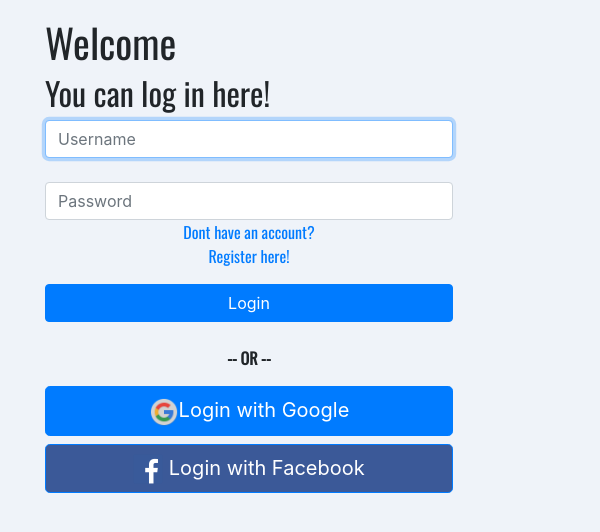
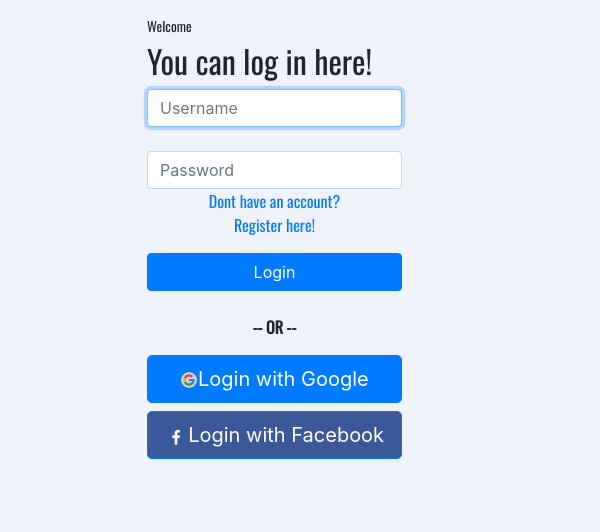
Before and after one commit to jrodowick/SeniorProject, a Django app: page /login/ in a window 600 px wide. Shown: the part 56-588 px from the top of the page. Run offline with Django 3.2, Linux system fonts and the light colour scheme; some libraries are stand-ins or nearby versions.

Commit message:
Fixes form sizing, login redirect, font-size on mobile

```diff
--- a/SeniorProj/settings.py
+++ b/SeniorProj/settings.py
@@ -144,6 +144,7 @@ USE_TZ = True
 
 STATIC_URL = '/static/'
 
+LOGIN_URL = '/login/'
 LOGIN_REDIRECT_URL = '/'
 LOGOUT_REDIRECT_URL = '/'
 
--- a/gagp/static/css/style.css
+++ b/gagp/static/css/style.css
@@ -190,3 +190,36 @@ hr.style1 {
     margin-right: auto;
     width: 75%;
 }
+
+
+@media screen and (min-width: 600px) {
+  .reg-form {
+    margin-left: 20%;
+    width: 50%;
+    margin-top: 0;
+  }
+}
+
+@media screen and (max-width: 600px) {
+  .post p {
+    font-size: 60%;
+  }
+  .attendees ul {
+    font-size:70%;
+  }
+  .card .card-title {
+    font-size:75%;
+  }
+  h1 {
+    font-size:85%;
+  }
+  h3  {
+    font-size:80%;
+  }
+  h4 {
+    font-size:70%
+  }
+  h5 {
+    font-size:60%;
+  }
+}
--- a/gagp/templates/change_password.html
+++ b/gagp/templates/change_password.html
@@ -12,7 +12,7 @@ div.container {
 }
   }
 </style> -->
-<div  class="container" style="max-width:70%;margin-top:5%;">
+<div  class="container reg-form" style="margin-top:5%;">
   <h1>Change Password</h1>
   <form  method="post">
     {% csrf_token %}
--- a/gagp/templates/login.html
+++ b/gagp/templates/login.html
@@ -6,13 +6,13 @@
 
 {% block content %}
 <div class="container" style="padding-top:3%;">
-  <h1>Welcome</h1>
+  <h1 style="margin-left:20%;">Welcome</h1>
+    <h2 style="margin-left:20%;">You can log in here!</h2>
 
-  <h2>
-    You can log in here!
-  </h2>
 
-  <form method="post" class="text-center" style="max-width:80%;">
+
+
+  <form method="post" class="text-center reg-form" >
     {% csrf_token %}
     <input type="username" name="username" autofocus class="form-control" placeholder="Username" required id="id_username" /><br>
     <input type="password" name="password" required class="form-control" placeholder="Password" required id="id_password" />
--- a/gagp/templates/register.html
+++ b/gagp/templates/register.html
@@ -17,9 +17,9 @@
     <li>From there you can access your profile page where additional settings can be modified.</li>
   </ul>
 </div>
-<div class="container">
+<div class="container text-center">
 
-  <form method="post" >
+  <form method="post" class="reg-form">
 
     {% csrf_token %}
 
--- a/gagp/views.py
+++ b/gagp/views.py
@@ -34,6 +34,7 @@ def index(request):
     args = {'selected':selected}
     return render(request, 'index.html', args)
 
+@login_required
 def locations(request):
     #events = Event.objects.all()
     locations = Location.objects.all()
@@ -59,6 +60,7 @@ def locations(request):
         #args = {'events':events,'form':form}
     return render(request, 'locations.html', {'form':form,'location':locations})
 
+@login_required
 def view_event(request, event_id):
     event = Event.objects.get(id=event_id)
     users = event.attendees.all().values()
@@ -79,6 +81,7 @@ def view_event(request, event_id):
     args = {'event':event,'users':users,'form':form,'posts':posts}
     return render(request, 'event_info.html', args)
 
+@login_required
 def join_event(request, event_id):
     # user = request.user.username
     event = Event.objects.get(id=event_id)
```
Also changed, not shown: gagp/templates/event_info.html (+3 -6 lines).
